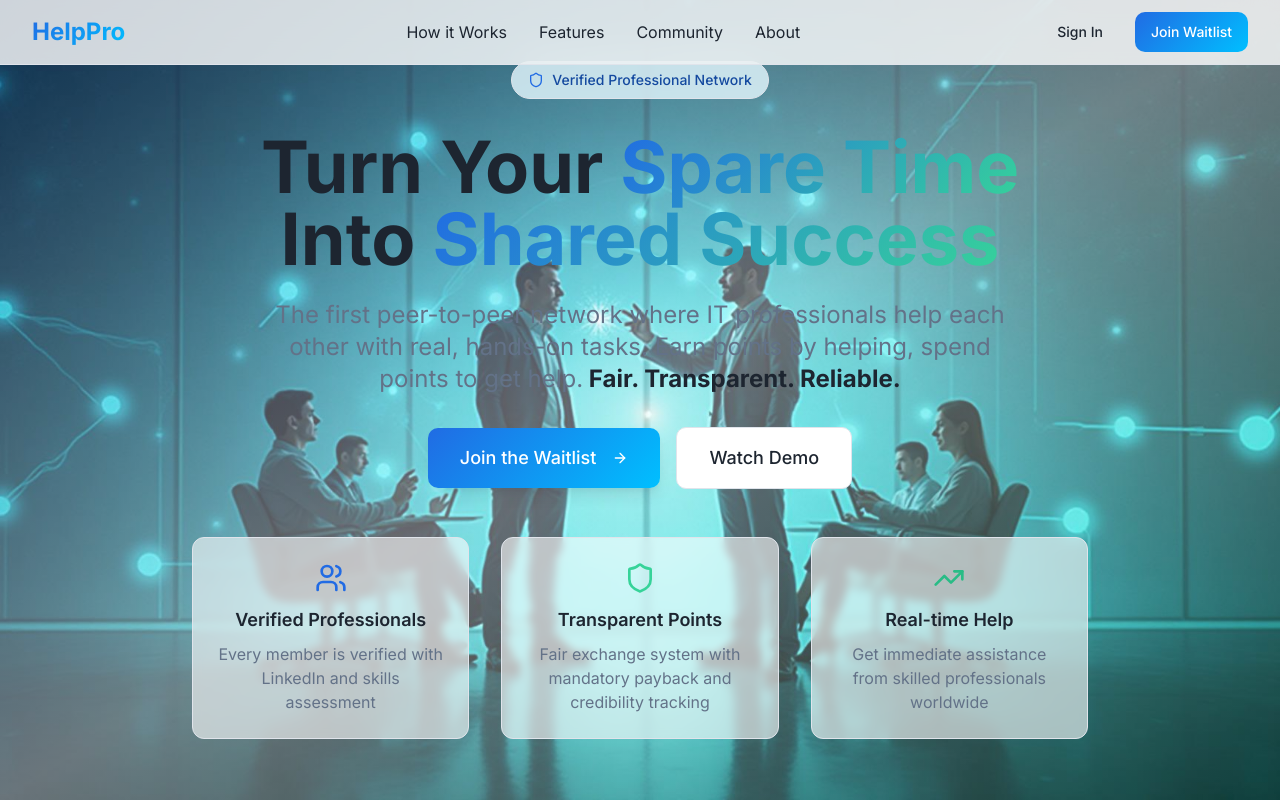
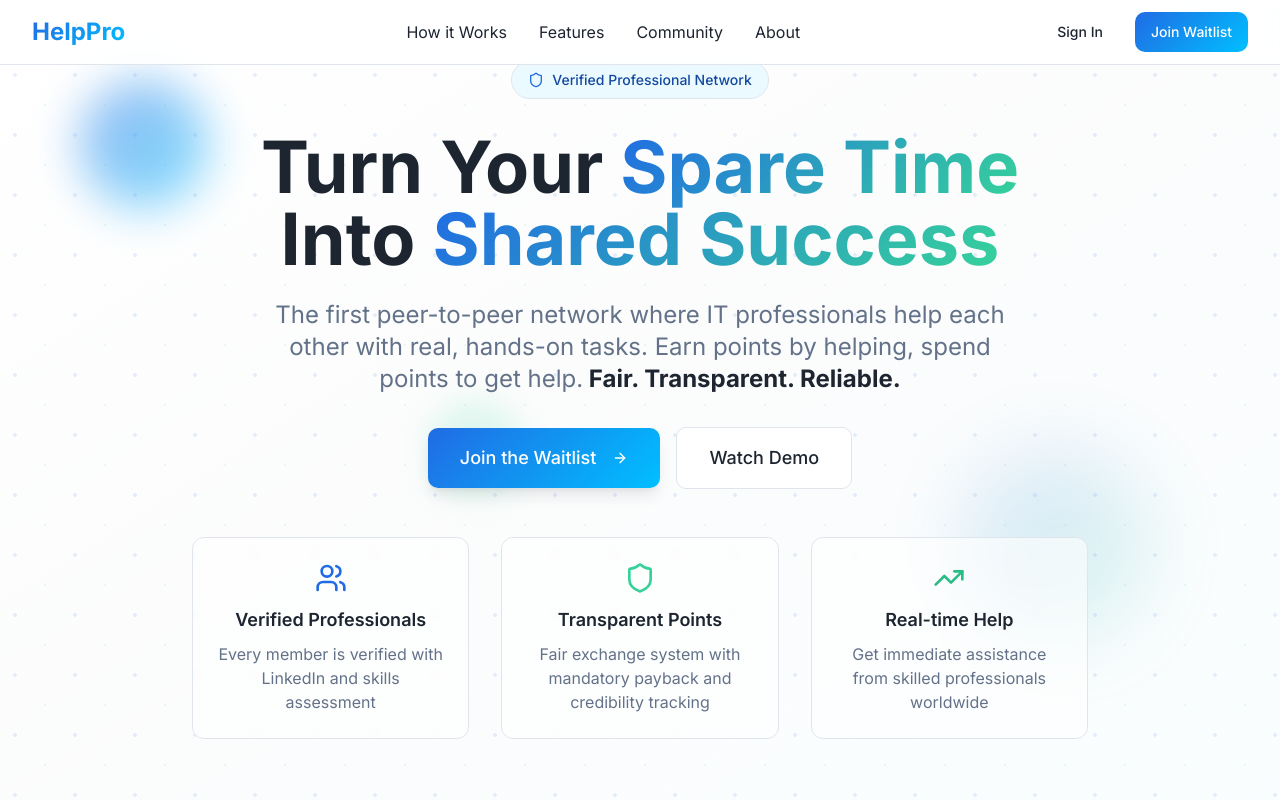
Before and after one commit to mrumranshaikh-official/helppro, a React (Vite) app: page / in a window 1280 px wide. Shown: the top 800 px of the page. Built offline with nearby package versions, Linux system fonts and the light colour scheme.

Commit message:
Update landing page background
Update the background of the landing page to a new, improved image.

```diff
--- a/src/components/hero-section.tsx
+++ b/src/components/hero-section.tsx
@@ -5,14 +5,20 @@ import heroBg from "@/assets/hero-bg.jpg";
 const HeroSection = () => {
   return (
     <section className="relative min-h-screen flex items-center justify-center overflow-hidden">
-      {/* Background Image with Overlay */}
-      <div className="absolute inset-0">
-        <img
-          src={heroBg}
-          alt="Professional network visualization"
-          className="w-full h-full object-cover"
-        />
-        <div className="absolute inset-0 bg-gradient-to-br from-primary/20 via-background/40 to-accent/20"></div>
+      {/* Modern Tech Background */}
+      <div className="absolute inset-0 bg-gradient-to-br from-background via-muted/30 to-secondary/20">
+        {/* Animated tech grid pattern */}
+        <div className="absolute inset-0 opacity-10">
+          <div className="absolute inset-0" style={{
+            backgroundImage: `radial-gradient(circle at 25% 25%, hsl(var(--primary)) 2px, transparent 2px),
+                             radial-gradient(circle at 75% 75%, hsl(var(--accent)) 1px, transparent 1px)`,
+            backgroundSize: '60px 60px'
+          }}></div>
+        </div>
+        {/* Floating geometric shapes */}
+        <div className="absolute top-20 left-20 w-32 h-32 bg-gradient-primary opacity-20 rounded-full blur-xl animate-pulse"></div>
+        <div className="absolute bottom-40 right-32 w-48 h-48 bg-gradient-hero opacity-15 rounded-full blur-2xl animate-pulse" style={{animationDelay: '1s'}}></div>
+        <div className="absolute top-1/2 left-1/3 w-24 h-24 bg-accent/30 rounded-full blur-lg animate-pulse" style={{animationDelay: '2s'}}></div>
       </div>
 
       {/* Content */}
```
